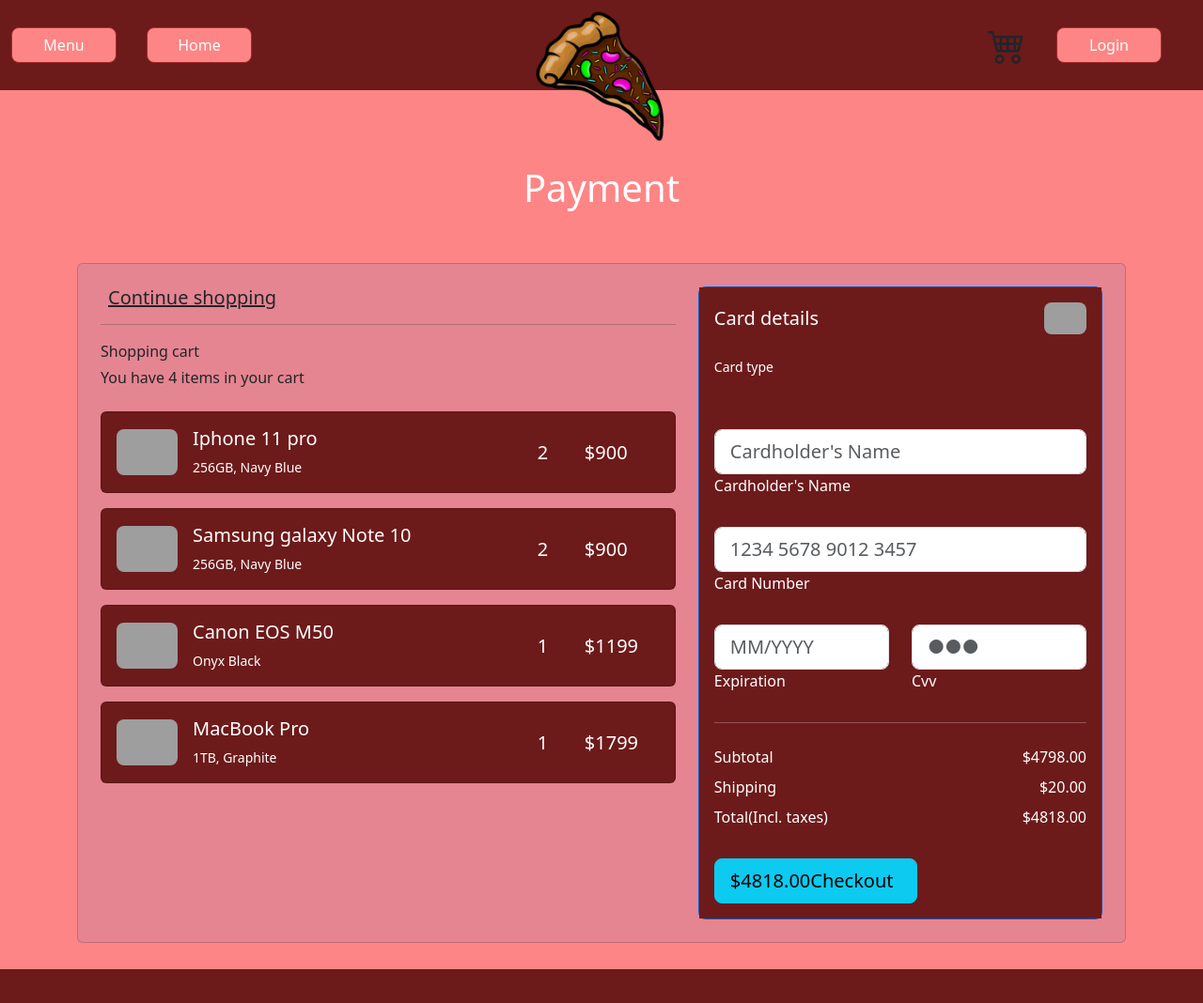
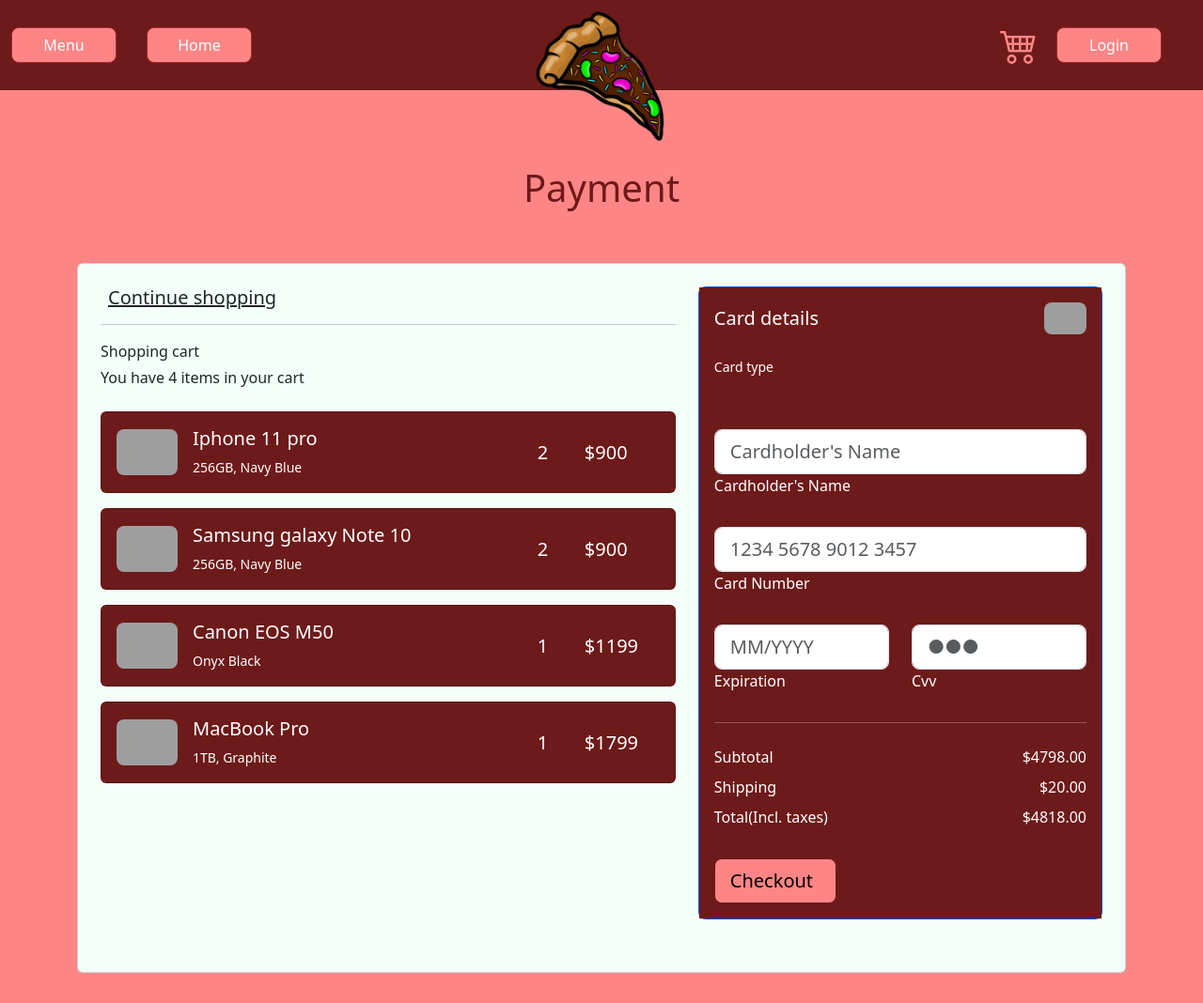
Before and after one commit to saedis-osk/Verk-2, a Django app: page /carts/ in a window 1280 px wide. Shown: the whole page at 94% size. Before the commit the page ends 1032 px from the top, so only its background shows below. Run offline with Django 4.2, Linux system fonts and the light colour scheme; grey boxes are pictures that could not be loaded.

Commit message:
CSS fixes

```diff
--- a/static/css/cart.css
+++ b/static/css/cart.css
@@ -1,7 +1,7 @@
 h1 {
     margin-top: 2em;
     text-align:center;
-    color:white;
+    color:#6D1A1A;
 }
 
 section .h-custom {
@@ -14,12 +14,18 @@ div .card .mb-3 {
     background-color:#6D1A1A;
     color:white;
 }
-div .cont{
-
+.btn.btn-info.btn-block.btn-lg{
+    background-color: #FE8585;
+    border-color:#6D1A1A;
+}
+.btn.btn-info.btn-block.btn-lg:hover{
+    background-color: hotpink;
+    border-color:#FE8585;
 }
 
 div .card{
-    background-color: #E58591;
+    background-color: mintcream;
+    margin-bottom: 2em;
 }
 
 div .pay{
--- a/static/css/footer.css
+++ b/static/css/footer.css
@@ -1,7 +1,7 @@
 footer{
     background: #6D1A1A;
     height: 100%;
-    margin-bottom:0 !important;
+    margin-bottom:0;
 }
 
 h4{
@@ -12,6 +12,6 @@ p{
     color: #FE8585;
 }
 
-svg{
+.bi{
     color: #FE8585;
 }
--- a/static/css/navigation.css
+++ b/static/css/navigation.css
@@ -11,8 +11,11 @@
     width: 12%;
     -ms-transform: translate(-50%, -50%);
     transform: translate(-50%, -50%);
+}
+.bi.bi-cart4{
+    color: #FE8585;
+}
 
-}
 .btn-primary {
     border-radius: 0.5em;
     margin-right: 2em;
--- a/templates/cart/index.html
+++ b/templates/cart/index.html
@@ -212,8 +212,7 @@
 
                     <button type="button" class="btn btn-info btn-block btn-lg">
                       <div class="d-flex justify-content-between">
-                        <span>$4818.00</span>
-                        <span>Checkout <i class="fas fa-long-arrow-alt-right ms-2"></i></span>
+                        <span>Checkout<i class="fas fa-long-arrow-alt-right ms-2"></i></span>
                       </div>
                     </button>
 
--- a/templates/navigation.html
+++ b/templates/navigation.html
@@ -28,7 +28,7 @@
       </ul>
 
       <li class="nav-item">
-          <a class="btn" href="{% url 'cart-index' %}"><svg xmlns="http://www.w3.org/2000/svg" width="80" height="40" fill="currentColor" class="bi bi-cart4" viewBox="0 0 16 16">
+          <a class="cart-btn" href="{% url 'cart-index' %}"><svg xmlns="http://www.w3.org/2000/svg" width="80" height="40" fill="currentColor" class="bi bi-cart4" viewBox="0 0 16 16">
   <path d="M0 2.5A.5.5 0 0 1 .5 2H2a.5.5 0 0 1 .485.379L2.89 4H14.5a.5.5 0 0 1 .485.621l-1.5 6A.5.5 0 0 1 13 11H4a.5.5 0 0 1-.485-.379L1.61 3H.5a.5.5 0 0 1-.5-.5zM3.14 5l.5 2H5V5H3.14zM6 5v2h2V5H6zm3 0v2h2V5H9zm3 0v2h1.36l.5-2H12zm1.11 3H12v2h.61l.5-2zM11 8H9v2h2V8zM8 8H6v2h2V8zM5 8H3.89l.5 2H5V8zm0 5a1 1 0 1 0 0 2 1 1 0 0 0 0-2zm-2 1a2 2 0 1 1 4 0 2 2 0 0 1-4 0zm9-1a1 1 0 1 0 0 2 1 1 0 0 0 0-2zm-2 1a2 2 0 1 1 4 0 2 2 0 0 1-4 0z"/>
 </svg></a>
         </li>
```
Also changed, not shown: static/css/login.css (+8 -3 lines), static/css/register.css (+9 -3 lines).
